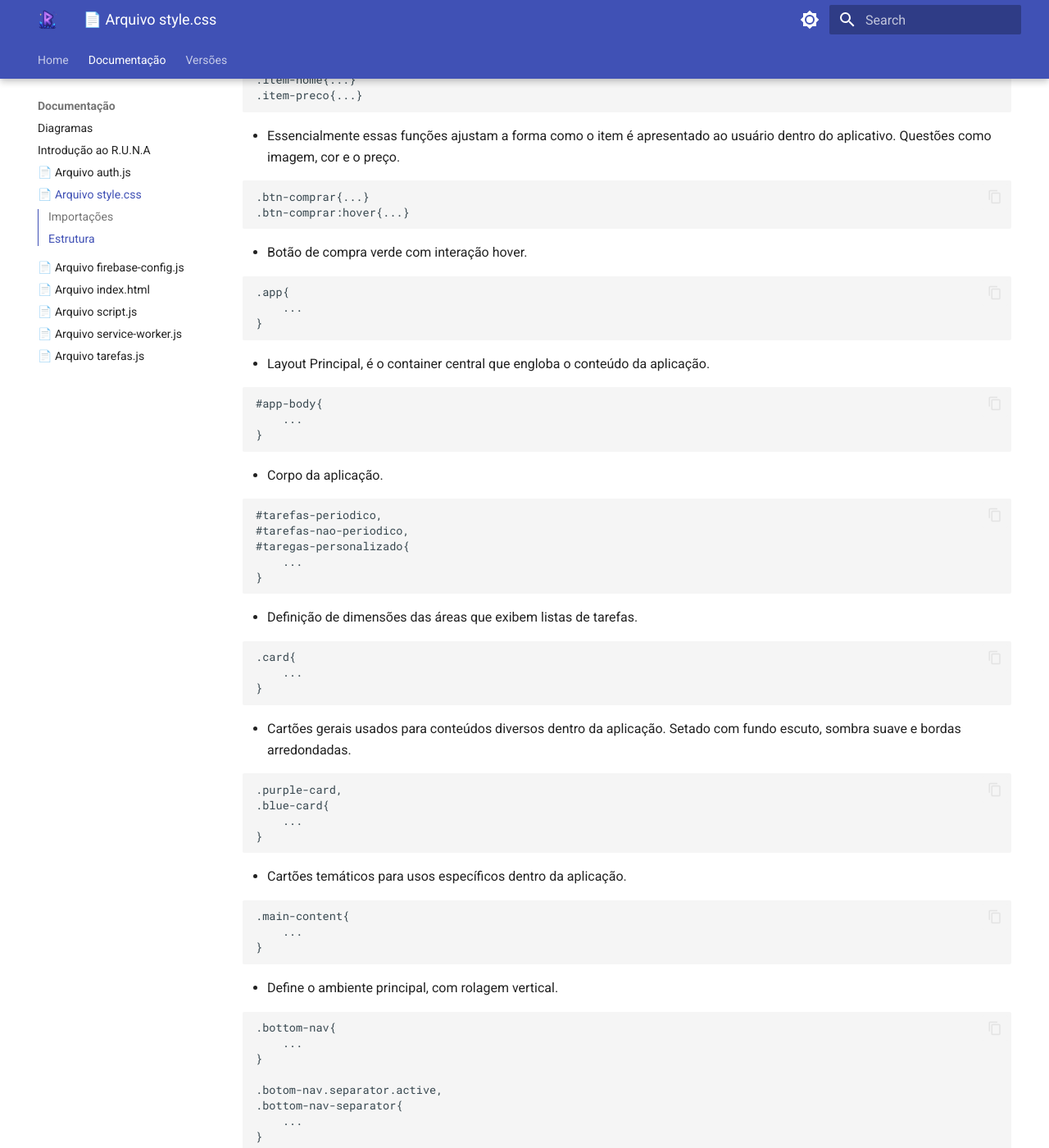
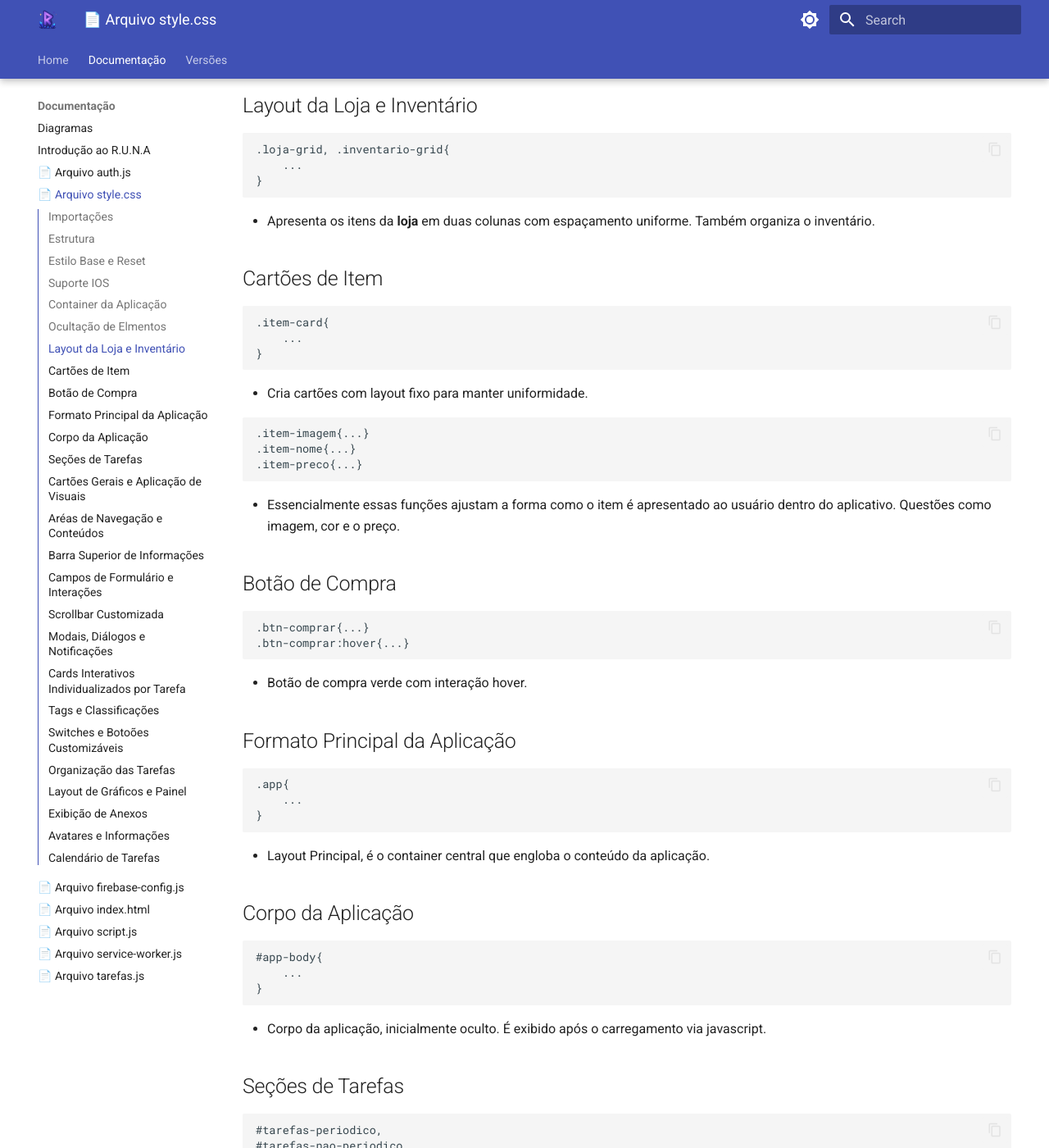
Before and after one commit to Radsfer/DocsE7Runa, an MkDocs documentation site: the page built from docs/documentação/css.md, in a window 1280 px wide and 1400 px high, scrolled down 1395 px. Shown: the whole window at 82% size. Built offline with MkDocs 1.6.1 and Material for MkDocs 9.7.7, drawn with Linux system fonts in a browser that asks for light colours; some of the changed text lies outside the part shown.

Commit message:
Update css.md
"entitulei" cada etapa para facilitar entendimento e melhor organização.

````diff
--- a/docs/documentação/css.md
+++ b/docs/documentação/css.md
@@ -10,7 +10,10 @@ Como o HTML é uma linguagem de marcação, e não de lógica como python, C ou
 
 ---
 
-### Estrutura
+### **Estrutura**
+
+## Estilo Base e Reset
+
 ```js
 html, body{
     ...
@@ -22,6 +25,7 @@ body{
 ```
 * Define fundo escuro e altura total, aplicando layout de Flexbox vertical. Além disso remove margens e paddings padrão do navegador.
 
+## Suporte IOS
 
 ```js
 body.ios-pwa{
@@ -30,6 +34,7 @@ body.ios-pwa{
 ```
 * Garante que a interface esteja correta para dispositivos IOS.
 
+## Container da Aplicação
 
 ```js
 .container{
@@ -39,13 +44,17 @@ body.ios-pwa{
 
 * Faz a definição de contêiner transparente, aplicando efeito de desfoque. Também previne a rolagem **horizontal**.
 
+## Ocultação de Elmentos
+
 ```js
 .hidden{
     ...
 }
 ```
+
 * Em tradução literal, hidden significa "escondido", exatamente o que essa linha faz, permitindo que elementos sejam escondidos dinamicamente.
 
+## Layout da Loja e Inventário
 
 ```js
 .loja-grid, .inventario-grid{
@@ -53,8 +62,9 @@ body.ios-pwa{
 }
 ```
 
-* Apresenta os itens da **loja** em duas colunas com espaçamento uniforme.
+* Apresenta os itens da **loja** em duas colunas com espaçamento uniforme. Também organiza o inventário.
 
+## Cartões de Item
 
 ```js
 .item-card{
@@ -71,6 +81,7 @@ body.ios-pwa{
 ```
 * Essencialmente essas funções ajustam a forma como o item é apresentado ao usuário dentro do aplicativo. Questões como imagem, cor e o preço.
 
+## Botão de Compra
 
 ```js
 .btn-comprar{...}
@@ -78,6 +89,8 @@ body.ios-pwa{
 ```
 
 * Botão de compra verde com interação hover.
+
+## Formato Principal da Aplicação
 
 ```js
 .app{
@@ -87,6 +100,7 @@ body.ios-pwa{
 
 * Layout Principal, é o container central que engloba o conteúdo da aplicação.
 
+## Corpo da Aplicação
 
 ```js
 #app-body{
@@ -94,8 +108,9 @@ body.ios-pwa{
 }
 ```
 
-* Corpo da aplicação.
+* Corpo da aplicação, inicialmente oculto. É exibido após o carregamento via javascript.
 
+## Seções de Tarefas
 
 ```js
 #tarefas-periodico,
@@ -107,6 +122,7 @@ body.ios-pwa{
 
 * Definição de dimensões das áreas que exibem listas de tarefas.
 
+## Cartões Gerais e Aplicação de Visuais
 
 ```js
 .card{
@@ -126,6 +142,7 @@ body.ios-pwa{
 
 * Cartões temáticos para usos específicos dentro da aplicação.
 
+## Aréas de Navegação e Conteúdos
 
 ```js
 .main-content{
@@ -149,6 +166,7 @@ body.ios-pwa{
 
 * Implementam a barra inferior fixa com ícones e indicadores vizuais ativous ou inativos.
 
+## Barra Superior de Informações
 
 ```js
 .top-info-bar{
@@ -169,6 +187,7 @@ body.ios-pwa{
 
 * Essa implementação é o que garante que os textos da barra superior permaneçam justificados e não estourem o layout definido.
 
+## Campos de Formulário e Interações
 
 ```js
 input, textarea, select{
@@ -185,6 +204,7 @@ input[type="checkbox"]:checked {...}
 ```
 * Checkbox customizada.
 
+## Scrollbar Customizada
 
 ```js
 .slider-container::webkit-scroller{
@@ -197,6 +217,7 @@ slider-container::webkit-scrollbar-thumb{
 
 * Estilização da barra de rolagem para ambientes de navegador.
 
+## Modais, Diálogos e Notificações
 
 ```js
 .dialog-container,
@@ -208,6 +229,7 @@ slider-container::webkit-scrollbar-thumb{
 
 * Modais, pop-ups (notificações) e diálogos. Aplicados com fundo semitransparente, bordas arredondadas, blur e sombra como muitos apps fazem.
 
+## Cards Interativos Individualizados por Tarefa
 
 ```js
 .task-rect[...]{
@@ -216,6 +238,8 @@ slider-container::webkit-scrollbar-thumb{
 ```
 
 * Implementa cards interativos para cada tipo de tarefa, com esquemas de cores individuais para cada uma. Também aplica animação de hover.
+
+## Tags e Classificações
 
 ```js
 .tag-nivel-1,
@@ -227,6 +251,7 @@ slider-container::webkit-scrollbar-thumb{
 
 * Tags e classificações com estilos vizuais personalizados por nível ou origem.
 
+## Switches e Botoões Customizáveis
 
 ```js
 .switch input:checked + .slider{
@@ -236,6 +261,7 @@ slider-container::webkit-scrollbar-thumb{
 
 * Switches e botões customizados com comportamento responsivo e animado.
 
+## Organização das Tarefas
 
 ```js
 #lista-tarefas-organizada{
@@ -249,6 +275,7 @@ slider-container::webkit-scrollbar-thumb{
 
 * Faz a organização de tarefas em colunas por tipo de tarefa. Aplica uma cor mais clara que contrasta com o fundo geral da aplicação, que é escuro.
 
+## Layout de Gráficos e Painel
 
 ```js
 .grafico-grid{
@@ -261,6 +288,7 @@ slider-container::webkit-scrollbar-thumb{
 
 * Layout de gráficos e painel. Aplica a disposição dos gráficos lado a lado.
 
+## Exibição de Anexos
 
 ```js
 #modal-visualizacao-anexo .modal-content pre, iframe {
@@ -273,6 +301,7 @@ slider-container::webkit-scrollbar-thumb{
 
 * Implementa a visualização de arquivos e anexos com legibilidade e contraste.
 
+## Avatares e Informações
 
 ```js
 .popup-personagem{
@@ -282,6 +311,7 @@ slider-container::webkit-scrollbar-thumb{
 
 * Exibe informações do usuário, neste caso o personagem.
 
+## Calendário de Tarefas
 
 ```js
 #calendario-container{
````
